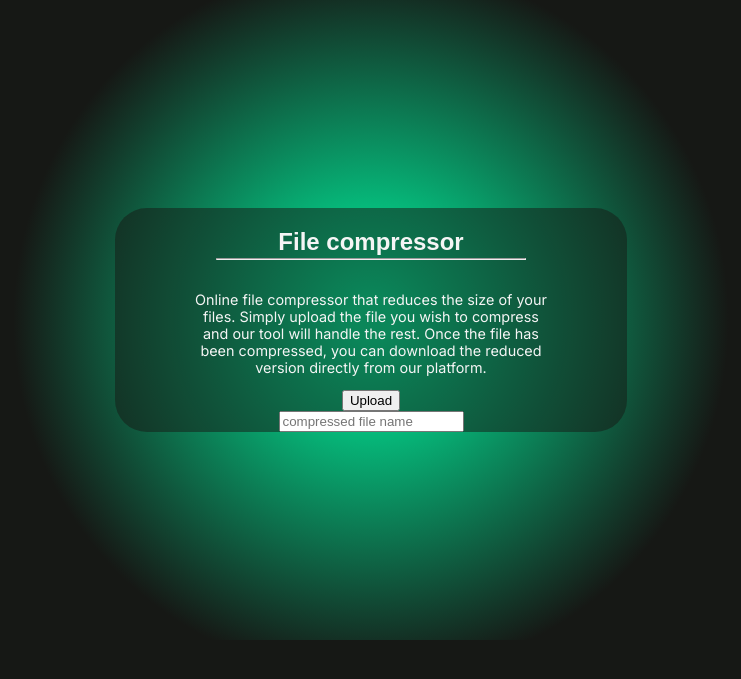
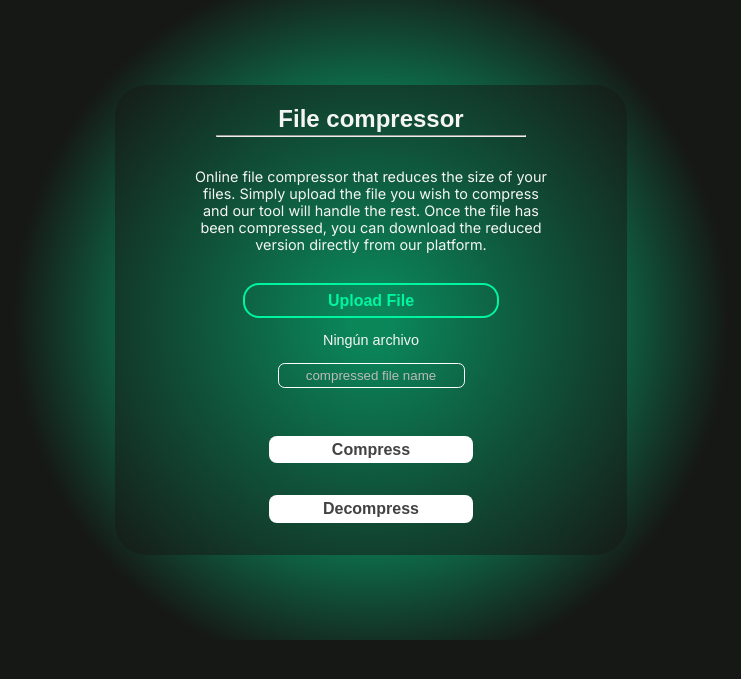
Before and after one commit to OscarFa28/modified-RegEx-Django, a Django app: page /file_compressor/ in a window 1280 px wide. Shown: the top 679 px of the page, without its empty margins (269-1010 px from the left). Run offline with Django 4.2, Linux system fonts and the light colour scheme; some libraries are stand-ins or nearby versions; some web fonts are replaced.

Commit message:
front-end and part of back-end file_compressor

```diff
--- a/python_projects/modified_RegEx/static/modified_RegEx/css/file_compressor.css
+++ b/python_projects/modified_RegEx/static/modified_RegEx/css/file_compressor.css
@@ -44,4 +44,107 @@ body{
 .select-file{
     display: flex;
     align-items: center;
+    justify-content: center;
+    margin-top: 1em;
+    width: 100%;
+    flex-direction: column;
 }
+.select-file button{
+    width: 50%;
+    border: 2px solid rgb(0,245,160);
+    background-color: transparent;
+    color: rgb(0,245,160);
+    padding: .4em;
+    font-weight: 550;
+    font-size: 1em;
+    border-radius: 1em;
+    transition: .5s;
+    cursor: pointer;
+}
+.select-file ul{
+    display: flex;
+    list-style: none;
+    padding: 0;
+    font-size: .9em;
+    overflow: auto;
+    max-width: 70%;
+}
+ul::-webkit-scrollbar {
+    width: 5px;
+  }
+
+  ul::-webkit-scrollbar-track {
+    background-color: transparent;
+  }
+
+  ul::-webkit-scrollbar-thumb {
+    background-color: var(--bg-100);
+    border-radius: 6px;
+  }
+.select-file li{
+    margin-right: 1em;
+    margin-left: 1em;
+}
+.select-file button:hover{
+    background-color: transparent;
+    color: white;
+    border-color: white;
+
+}
+.file-name{
+    background-color: transparent;
+    border: 1px solid white;
+    padding: .3em;
+    border-radius: .5em;
+    color: white;
+    text-align: center;
+}
+.file-name::placeholder {
+    color: rgb(187, 187, 187); /* Cambia el color del texto del placeholder a gris claro */
+  }
+
+.send-action{
+    padding: .3em;
+    font-size: 1em;
+    border: none;
+    background-color: white;
+    color: rgb(66, 66, 66);
+    font-weight: 550;
+    border-radius: .5em;
+    margin-top: 3em;
+    margin-bottom: 2em;
+    width: 40%;
+    transition: .4s;
+    cursor: pointer;
+}
+.send-action:hover{
+    background-color: transparent;
+    color: white;
+}
+.send-action-d{
+    padding: .3em;
+    font-size: 1em;
+    border: none;
+    background-color: white;
+    color: rgb(66, 66, 66);
+    font-weight: 550;
+    border-radius: .5em;
+    margin-top: 0em;
+    margin-bottom: 2em;
+    width: 40%;
+    transition: .4s;
+    cursor: pointer;
+}
+.send-action-d:hover{
+    background-color: transparent;
+    color: white;
+}
+@media (max-width: 850px) {
+    .main-menu{
+        width: 100%;
+    }
+    .select-file ul{
+        margin-bottom: 5em;
+        max-width: 90%;
+    }
+  }
--- /dev/null
+++ b/python_projects/modified_RegEx/static/modified_RegEx/js/file_compressor.js
@@ -0,0 +1,59 @@
+function compressFile(compress) {
+    const fileInput = document.getElementById('fileInput');
+    const fileNameInput = document.getElementById('file-name');
+
+    if (fileInput.files.length === 0) {
+        alert('Please select a file!');
+        return;
+    }
+
+    if (!fileNameInput.value) {
+        alert('Please select a name');
+        return;
+    }
+
+    const file = fileInput.files[0];
+    const fileName = fileNameInput.value || 'compressed_file';
+    const compressB = compress;
+
+    const formData = new FormData();
+    formData.append('file', file);
+    formData.append('file-name', fileName);
+    formData.append('compress', compressB);
+
+    var url = "/compress_file/";
+    const csrftoken = document.querySelector('[name=csrfmiddlewaretoken]').value;
+
+    fetch(url, {
+        method: 'POST',
+        headers: {
+            'X-CSRFToken': csrftoken
+        },
+        body: formData
+    })
+    .then(response => {
+        if (response.ok) {
+            // Handle successful response, initiate file download
+            response.blob().then(blob => {
+                const fileName = response.headers.get('Content-Disposition').split('filename=')[1];
+                const downloadUrl = window.URL.createObjectURL(blob);
+                const a = document.createElement('a');
+                a.href = downloadUrl;
+                a.download = fileName.trim().replace(/"/g, ''); // Eliminar comillas en el nombre de archivo
+                document.body.appendChild(a);
+                a.click();
+                a.remove();
+                window.URL.revokeObjectURL(downloadUrl);
+                console.log('File compressed successfully!');
+            });
+        } else {
+            alert(`Error: no se ingresó un archivo válido`);
+
+
+        }
+    })
+    .catch(error => {
+        console.error('Error:', error);
+
+    });
+}
--- a/python_projects/modified_RegEx/templates/file_compressor.html
+++ b/python_projects/modified_RegEx/templates/file_compressor.html
@@ -15,6 +15,7 @@
     </style>
     <!-- Icons -->
     <script src="https://kit.fontawesome.com/c986eafe9b.js" crossorigin="anonymous"></script>
+    <script src="{% static 'tu_aplicacion/file_compressor.js' %}"></script>
     <!-- Icon -->
     <link
       rel="icon"
@@ -34,10 +35,40 @@
                 </p>
             </div>
             <div class="select-file">
-                <button>Upload</button>
+                <button id="uploadBtn">Upload File</button>
+                <input type="file" id="fileInput" style="display: none;">
+                <ul id="selectedFiles">
+                    <li>Ningún archivo</li>
+                </ul>
             </div>
-            <input type="text" placeholder="compressed file name">
+            <input class="file-name" id="file-name" type="text" placeholder="compressed file name">
+            <button class="send-action" onclick="compressFile(true)">Compress</button>
+            <button class="send-action-d" onclick="compressFile(false)">Decompress</button>
         </div>
+        <input type="hidden" name="csrfmiddlewaretoken" value="{{ csrf_token }}">
+
     </section>
+
 </body>
+<script>
+    document.getElementById('uploadBtn').addEventListener('click', function() {
+        const fileInput = document.getElementById('fileInput');
+
+        fileInput.addEventListener('change', function() {
+            const fileList = this.files;
+            const ul = document.getElementById('selectedFiles');
+            ul.innerHTML = '';
+
+            for (let i = 0; i < fileList.length; i++) {
+                const li = document.createElement('li');
+                li.textContent = fileList[i].name;
+                ul.appendChild(li);
+            }
+        });
+
+        fileInput.click();
+    });
+
+</script>
+<script src="{% static 'modified_RegEx/js/file_compressor.js' %}"></script>
 </html>
--- a/python_projects/modified_RegEx/urls.py
+++ b/python_projects/modified_RegEx/urls.py
@@ -8,4 +8,5 @@ urlpatterns = [
     path('',views.index, name="index"),
     path('regEx_process/',views.regEx_process, name="regEx_process"),
     path('file_compressor/',views.file_compressor, name="file_compressor"),
+    path('compress_file/', views.compress_file, name='compress_file'),
 ]
--- a/python_projects/modified_RegEx/views.py
+++ b/python_projects/modified_RegEx/views.py
@@ -1,7 +1,15 @@
 from django.shortcuts import render
 from .modified_RegEx_logic import modified_RegEx
 from django.utils.html import escapejs
-
+from .huffman_logic import FileCompression
+import os
+import heapq
+import io
+from io import BytesIO
+import lzma
+from django.http import JsonResponse
+from django.http import HttpResponse
+from django.http import HttpResponseBadRequest
 # Create your views here.
 def index(request):
 
@@ -38,3 +46,96 @@ def regEx_process(request):
 def file_compressor(request):
 
     return render(request, "file_compressor.html")
+
+def compress_file(request):
+    uploaded_file = request.FILES['file']
+    new_file_name = request.POST.get('file-name', '')  # Obtener el nombre del archivo del cliente
+    compress = request.POST.get('compress', '').lower() == 'true'
+
+    file_name = uploaded_file.name
+    file_extension = os.path.splitext(file_name)[1]
+
+    if compress:
+        if file_extension == ".txt":
+            compressed_data = lzma.compress(uploaded_file.read())
+
+            if not new_file_name:
+                new_file_name = 'compressed_file'
+
+            new_file_name += ".oyz"
+            response = HttpResponse(compressed_data, content_type='application/x-xz')
+            response['Content-Disposition'] = f'attachment; filename="{new_file_name}"'
+            return response
+
+        elif file_extension == ".png":
+            compressed_data = lzma.compress(uploaded_file.read())
+
+            if not new_file_name:
+                new_file_name = 'compressed_file'
+
+            new_file_name += ".oyz"
+            response = HttpResponse(compressed_data, content_type='application/x-xz')
+            response['Content-Disposition'] = f'attachment; filename="{new_file_name}"'
+            return response
+
+        elif file_extension == ".mp3":
+            compressed_data = lzma.compress(uploaded_file.read())
+
+            if not new_file_name:
+                new_file_name = 'compressed_file'
+
+            new_file_name += ".oyz"
+            response = HttpResponse(compressed_data, content_type='application/octet-stream')
+            response['Content-Disposition'] = f'attachment; filename="{new_file_name}"'
+            return response
+
+        elif file_extension == ".mp4":
+            compressed_data = lzma.compress(uploaded_file.read())
+
+            if not new_file_name:
+                new_file_name = 'compressed_file'
+
+            new_file_name += ".oyz"
+            response = HttpResponse(compressed_data, content_type='application/octet-stream')
+            response['Content-Disposition'] = f'attachment; filename="{new_file_name}"'
+            return response
+
+        else:
+            return HttpResponseBadRequest("Error: No se ingresó un archivo válido")
+
+
+    else:
+        file_decompressor = FileCompression()
+        file_extension_name = new_file_name
+        if file_extension != ".oyz":
+            return HttpResponseBadRequest("Error: No se ingresó un archivo válido")
+
+        if "mp3" in file_extension_name:
+            datos_descomprimidos = lzma.decompress(uploaded_file.read())
+
+            response = HttpResponse(datos_descomprimidos, content_type='audio/mpeg')
+            response['Content-Disposition'] = 'attachment; filename="datos_descomprimidos"'
+            return response
+        elif "txt" in file_extension_name:
+            datos_descomprimidos = lzma.decompress(uploaded_file.read())
+
+            response = HttpResponse(datos_descomprimidos, content_type='text/plain')
+            response['Content-Disposition'] = 'attachment; filename="datos_descomprimidos"'
+            return response
+
+        elif "png" in file_extension_name:
+            datos_descomprimidos = lzma.decompress(uploaded_file.read())
+
+            response = HttpResponse(datos_descomprimidos, content_type='image/png')
+            response['Content-Disposition'] = 'attachment; filename="datos_descomprimidos"'
+            return response
+
+        elif "mp4" in file_extension_name:
+            datos_descomprimidos = lzma.decompress(uploaded_file.read())
+
+            response = HttpResponse(datos_descomprimidos, content_type='video/mp4')
+            response['Content-Disposition'] = 'attachment; filename="datos_descomprimidos"'
+            return response
+
+
+    return HttpResponse("File type not handled for compression")
```
Also changed, not shown: python_projects/modified_RegEx/huffman_logic.py (added, +95 -0 lines), python_projects/temp_image.png (added), 12 other files.
